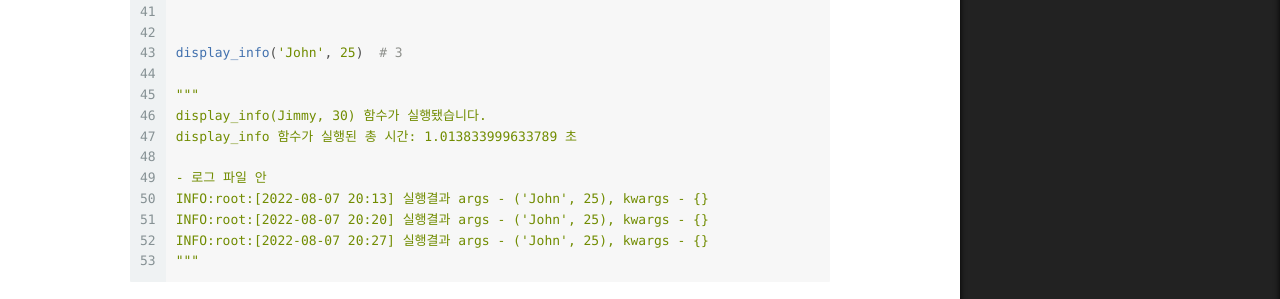
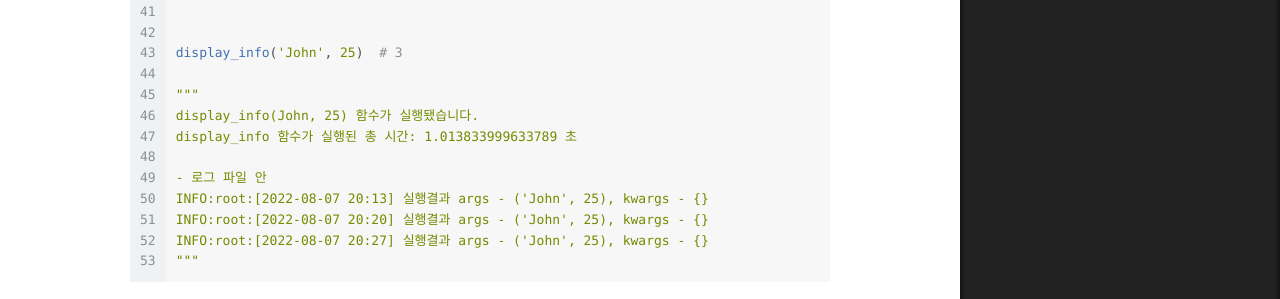
Before and after one commit to DoIn-Sin/DoIn-Sin.github.io, a Jekyll site: the page built from _posts/2022-08-07-decorator.md, in a window 1280 px wide and 1400 px high, scrolled down 8598 px. Shown: the part 602-901 px from the top of the window. Built offline with Jekyll 4.4.1, drawn with Linux system fonts in a browser that asks for light colours; comment, search, counter and statistics services are not loaded.

Commit message:
decorator in python (코드블럭 수정)

```diff
--- a/_posts/2022-08-07-decorator.md
+++ b/_posts/2022-08-07-decorator.md
@@ -415,7 +415,7 @@ def display_info(name, age):
 display_info('John', 25)  # 3
 
 """
-display_info(Jimmy, 30) 함수가 실행됐습니다.
+display_info(John, 25) 함수가 실행됐습니다.
 display_info 함수가 실행된 총 시간: 1.013833999633789 초
 
 - 로그 파일 안
```
